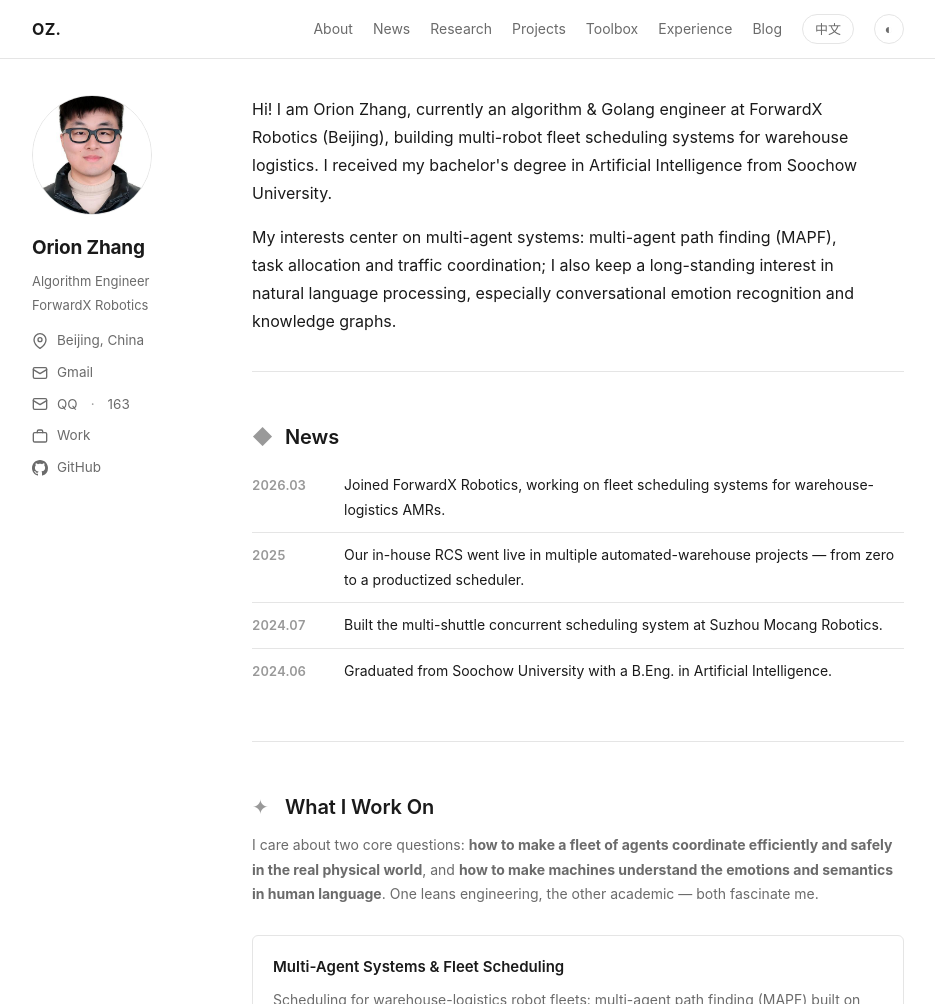
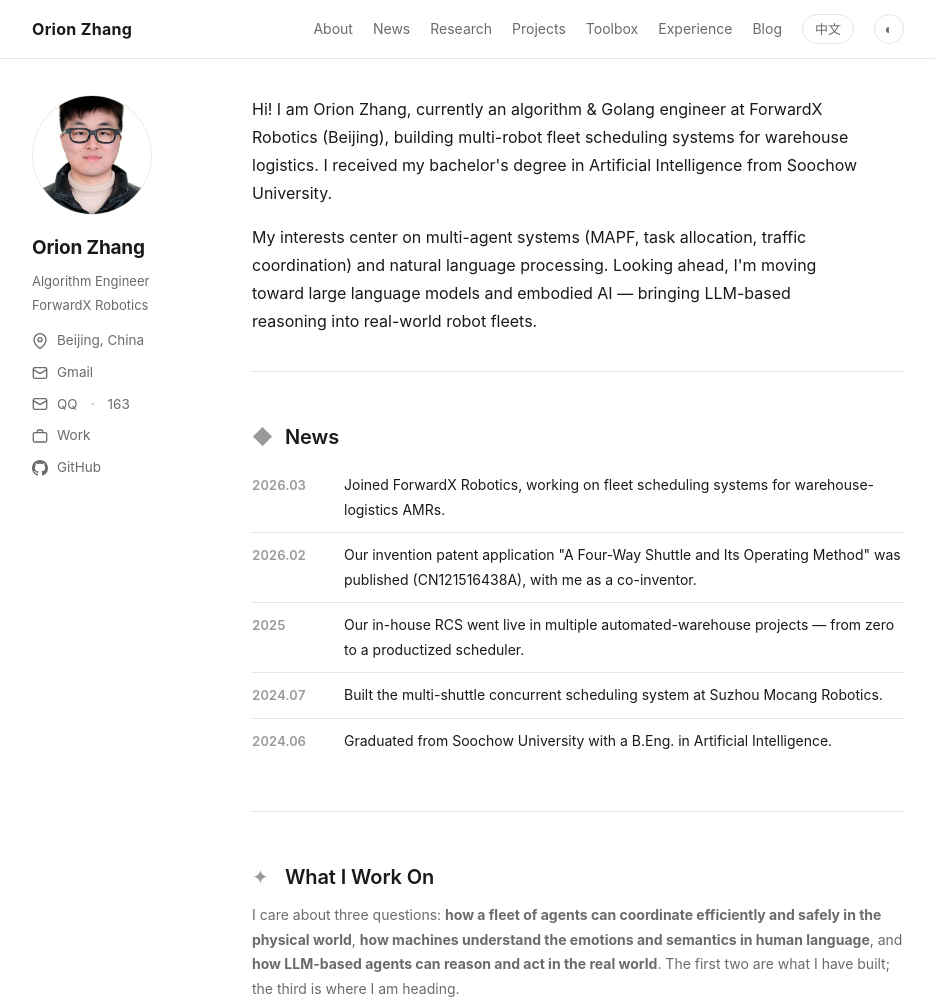
Before and after one commit to Bussterflowre/Bussterflowre.github.io, a plain HTML site: page index.html in a window 1280 px wide. Shown: the top 1004 px of the page, without its empty margins (172-1107 px from the left). Drawn offline with Linux system fonts and the light colour scheme.

Commit message:
feat: 新增发明专利、LLM/具身智能方向、导航姓名
研究板块加入论文/专利（CN121516438A 一种四向穿梭车及其使用方法，5 位发明人，张宇第 4）；近况同步专利公开动态；介绍与研究导语加入大模型与具身智能方向；导航左上角 OZ. 改为姓名。

```diff
--- a/index.html
+++ b/index.html
@@ -12,7 +12,7 @@
   <!-- 顶部导航 -->
   <header class="nav">
     <div class="nav-inner">
-      <a href="#top" class="nav-logo">OZ.</a>
+      <a href="#top" class="nav-logo" data-i18n="nav.logo">Orion Zhang</a>
       <nav class="nav-links">
         <a href="#about" data-i18n="nav.about">About</a>
         <a href="#news" data-i18n="nav.news">News</a>
@@ -79,9 +79,9 @@
             I received my bachelor's degree in Artificial Intelligence from Soochow University.
           </p>
           <p class="hero-bio" data-i18n="hero.bio2">
-            My interests center on multi-agent systems: multi-agent path finding (MAPF),
-            task allocation and traffic coordination; I also keep a long-standing interest in
-            natural language processing, especially conversational emotion recognition and knowledge graphs.
+            My interests center on multi-agent systems (MAPF, task allocation, traffic coordination)
+            and natural language processing. Looking ahead, I'm moving toward large language models
+            and embodied AI — bringing LLM-based reasoning into real-world robot fleets.
           </p>
         </div>
 
@@ -93,6 +93,10 @@
         <li class="news-item">
           <span class="news-date">2026.03</span>
           <span class="news-text" data-i18n="news.i1">Joined ForwardX Robotics, working on fleet scheduling systems for warehouse-logistics AMRs.</span>
+        </li>
+        <li class="news-item">
+          <span class="news-date">2026.02</span>
+          <span class="news-text" data-i18n="news.i0">Our invention patent application "A Four-Way Shuttle and Its Operating Method" was published (CN121516438A), with me as a co-inventor.</span>
         </li>
         <li class="news-item">
           <span class="news-date">2025</span>
@@ -113,10 +117,11 @@
     <section class="section" id="research">
       <h2 class="section-title"><span class="symbol">✦</span> <span data-i18n="research.title">What I Work On</span></h2>
       <p class="section-desc" data-i18n="research.desc">
-        I care about two core questions:
-        <strong>how to make a fleet of agents coordinate efficiently and safely in the real physical world</strong>,
-        and <strong>how to make machines understand the emotions and semantics in human language</strong>.
-        One leans engineering, the other academic — both fascinate me.
+        I care about three questions:
+        <strong>how a fleet of agents can coordinate efficiently and safely in the physical world</strong>,
+        <strong>how machines understand the emotions and semantics in human language</strong>,
+        and <strong>how LLM-based agents can reason and act in the real world</strong>.
+        The first two are what I have built; the third is where I am heading.
       </p>
 
       <div class="interest-grid">
@@ -159,17 +164,26 @@
             Interested in domain-specific knowledge engineering and KGQA.
           </p>
         </article>
+
+        <article class="interest-item">
+          <h3 data-i18n="res.e.title">Looking Ahead: LLM &amp; Embodied AI</h3>
+          <p data-i18n="res.e.desc">
+            My next step: bringing large-model reasoning into embodied systems — LLM-based task
+            planning and decision-making for robot fleets, vision-language-action (VLA) models,
+            and sim-to-real evaluation. This is where I am investing my time now, and I would
+            love to go further in this direction.
+          </p>
+        </article>
       </div>
 
-      <!-- 如有论文、专利或竞赛成果，按此模板补充：
-      <h3 class="sub-title"><span data-i18n="pub.title">Publications</span></h3>
+      <h3 class="sub-title" data-i18n="pub.title">Papers &amp; Patents</h3>
       <ul class="pub-list">
+        <!-- 论文/专利条目模板：复制一个 <li> 即可新增 -->
         <li>
-          <span class="pub-title">Paper title</span>
-          <span class="pub-meta">Authors · Venue · Year</span>
+          <span class="pub-title" data-i18n="pub.p1.title">A Four-Way Shuttle and Its Operating Method</span>
+          <span class="pub-meta" data-i18n="pub.p1.meta">Wang Lei, Shi Xianliang, Wang Peng, <strong>Orion Zhang</strong>, Xue Ye · Chinese Invention Patent Application CN121516438A · filed 2025.11.28, published 2026.02.13</span>
         </li>
       </ul>
-      -->
     </section>
 
     <!-- ========== 3. 项目 ========== -->
--- a/script.js
+++ b/script.js
@@ -9,6 +9,7 @@
   const I18N = {
     en: {
       "title": "Orion Zhang · Homepage",
+      "nav.logo": "Orion Zhang",
       "nav.about": "About",
       "nav.news": "News",
       "nav.research": "Research",
@@ -28,17 +29,18 @@
       "hero.bio1":
         "Hi! I am Orion Zhang, currently an algorithm &amp; Golang engineer at ForwardX Robotics (Beijing), building multi-robot fleet scheduling systems for warehouse logistics. I received my bachelor's degree in Artificial Intelligence from Soochow University.",
       "hero.bio2":
-        "My interests center on multi-agent systems: multi-agent path finding (MAPF), task allocation and traffic coordination; I also keep a long-standing interest in natural language processing, especially conversational emotion recognition and knowledge graphs.",
+        "My interests center on multi-agent systems (MAPF, task allocation, traffic coordination) and natural language processing. Looking ahead, I'm moving toward large language models and embodied AI — bringing LLM-based reasoning into real-world robot fleets.",
 
       "news.title": "News",
       "news.i1": "Joined ForwardX Robotics, working on fleet scheduling systems for warehouse-logistics AMRs.",
+      "news.i0": "Our invention patent application \"A Four-Way Shuttle and Its Operating Method\" was published (CN121516438A), with me as a co-inventor.",
       "news.i2": "Our in-house RCS went live in multiple automated-warehouse projects — from zero to a productized scheduler.",
       "news.i3": "Built the multi-shuttle concurrent scheduling system at Suzhou Mocang Robotics.",
       "news.i4": "Graduated from Soochow University with a B.Eng. in Artificial Intelligence.",
 
       "research.title": "What I Work On",
       "research.desc":
-        "I care about two core questions: <strong>how to make a fleet of agents coordinate efficiently and safely in the real physical world</strong>, and <strong>how to make machines understand the emotions and semantics in human language</strong>. One leans engineering, the other academic — both fascinate me.",
+        "I care about three questions: <strong>how a fleet of agents can coordinate efficiently and safely in the physical world</strong>, <strong>how machines understand the emotions and semantics in human language</strong>, and <strong>how LLM-based agents can reason and act in the real world</strong>. The first two are what I have built; the third is where I am heading.",
       "res.a.title": "Multi-Agent Systems &amp; Fleet Scheduling",
       "res.a.desc":
         "Scheduling for warehouse-logistics robot fleets: multi-agent path finding (MAPF) built on CBS conflict-based search and SIPP space-time reservation, optimal task–vehicle matching via the Hungarian algorithm, deadlock avoidance via Banker's algorithm, plus order-level combinatorial optimization (GBDT ETA estimation, bin packing, clustering). These algorithms run at scale on heterogeneous fleets (AMRs / four-way shuttles). I'd like to further explore multi-agent reinforcement learning (MARL) under real-world constraints.",
@@ -51,7 +53,12 @@
       "res.d.title": "Knowledge Graphs &amp; Information Extraction",
       "res.d.desc":
         "Built a COVID biomedical knowledge graph: named entity recognition, rule-based relation extraction, and the full pipeline from literature collection to graph construction. Interested in domain-specific knowledge engineering and KGQA.",
-      "pub.title": "Publications",
+      "res.e.title": "Looking Ahead: LLM &amp; Embodied AI",
+      "res.e.desc":
+        "My next step: bringing large-model reasoning into embodied systems — LLM-based task planning and decision-making for robot fleets, vision-language-action (VLA) models, and sim-to-real evaluation. This is where I am investing my time now, and I would love to go further in this direction.",
+      "pub.title": "Papers &amp; Patents",
+      "pub.p1.title": "A Four-Way Shuttle and Its Operating Method",
+      "pub.p1.meta": "Wang Lei, Shi Xianliang, Wang Peng, <strong>Orion Zhang</strong>, Xue Ye · Chinese Invention Patent Application CN121516438A · filed 2025.11.28, published 2026.02.13",
 
       "projects.title": "Selected Projects",
       "projects.desc": "Things I put a lot of heart into and that best represent me, in reverse chronological order.",
@@ -137,6 +144,7 @@
 
     zh: {
       "title": "张宇 · 个人主页",
+      "nav.logo": "张宇",
       "nav.about": "关于",
       "nav.news": "近况",
       "nav.research": "研究",
@@ -156,17 +164,18 @@
       "hero.bio1":
         "Hi! 我是张宇，目前在北京灵动科技（ForwardX Robotics）担任算法与 Golang 开发工程师，从事仓储物流多机器人集群调度系统的研发。我本科毕业于苏州大学人工智能专业。",
       "hero.bio2":
-        "我的兴趣聚焦于多智能体系统：多智能体路径规划（MAPF）、任务分配与交通管控；同时也长期关注自然语言处理，尤其是对话情绪识别与知识图谱。",
+        "我的兴趣横跨多智能体系统（多智能体路径规划、任务分配与交通管控）与自然语言处理。着眼未来，我希望深入大语言模型与具身智能，把基于大模型的推理与决策带进真实的机器人集群。",
 
       "news.title": "近况",
       "news.i1": "入职北京灵动科技（ForwardX Robotics），参与仓储物流 AMR 集群调度系统的研发。",
+      "news.i0": "参与发明的专利申请《一种四向穿梭车及其使用方法》公开（CN121516438A）。",
       "news.i2": "自研 RCS 推动多个立体库项目软件落地，完成从 0 到 1 的产品化。",
       "news.i3": "在苏州魔仓机器人参与多辆四向车并发调度的智能调度系统研发。",
       "news.i4": "从苏州大学人工智能专业毕业，结束四年本科时光。",
 
       "research.title": "我在研究什么",
       "research.desc":
-        "我关注两个核心问题：<strong>如何让一群智能体在真实物理环境中高效、安全地协同工作</strong>，以及<strong>如何让机器读懂人类语言里的情感与语义</strong>。它们一个偏工程、一个偏学术，但都让我着迷。",
+        "我关注三个问题：<strong>一群智能体如何在真实物理环境中高效、安全地协同</strong>，<strong>机器如何读懂语言中的情感与语义</strong>，以及<strong>基于大模型的智能体如何在真实世界中推理与行动</strong>。前两个是我已经做过的，第三个是我正在走向的方向。",
       "res.a.title": "多智能体系统与集群调度",
       "res.a.desc":
         "面向仓储物流场景的多机器人集群调度：以 CBS 冲突搜索与 SIPP 时空预约为核心的多智能体路径规划（MAPF）、匈牙利算法任务-车辆最优匹配、银行家算法死锁避免，以及 GBDT 到达时间预估、装箱与聚类等订单组合优化；算法在异构机器人集群（AMR / 四向穿梭车）上规模化落地。希望进一步探索多智能体强化学习（MARL）在真实约束下的应用。",
@@ -179,7 +188,12 @@
       "res.d.title": "知识图谱与信息抽取",
       "res.d.desc":
         "完成新冠生物医学知识图谱的构建：命名实体识别、基于规则的关系抽取、从文献采集到图谱落地的完整流程。关注垂直领域知识工程与图谱问答方向。",
-      "pub.title": "论文 / 成果",
+      "res.e.title": "下一站：大模型与具身智能",
+      "res.e.desc":
+        "希望把大模型的推理能力带进具身系统：面向机器人集群的 LLM 任务规划与决策、视觉-语言-动作模型（VLA），以及仿真到真实的迁移评估。这是我正在补课与投入的方向，也期待在这一方向上继续深造。",
+      "pub.title": "论文 / 专利",
+      "pub.p1.title": "一种四向穿梭车及其使用方法",
+      "pub.p1.meta": "王磊、史显良、王鹏、<strong>张宇</strong>、薛烨 · 中国发明专利申请（公开号 CN121516438A）· 2025.11.28 申请，2026.02.13 公开",
 
       "projects.title": "做过的事",
       "projects.desc": "几件我投入过很多心血、也最能代表我的东西，按时间倒序排列。",
--- a/styles.css
+++ b/styles.css
@@ -567,11 +567,17 @@
 .pub-title {
   font-size: 14px;
   color: var(--fg);
+  font-weight: 500;
 }
 
 .pub-meta {
   font-size: 13px;
   color: var(--fg-subtle);
+}
+
+.pub-meta strong {
+  color: var(--fg);
+  font-weight: 600;
 }
 
 /* ---------- 板块标题符号 ---------- */
```
